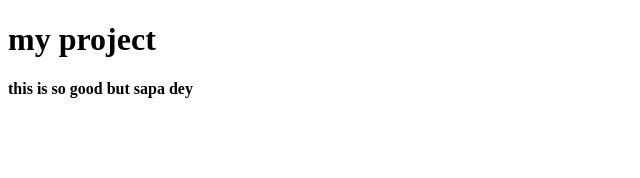
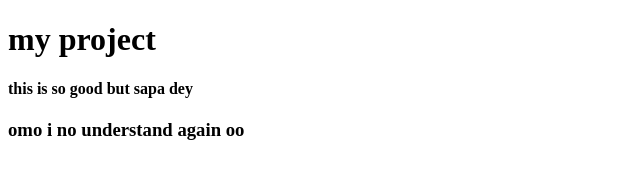
Before and after one commit to justaustinm/first-project, a plain HTML site: page index.html in a window 1280 px wide. Shown: the whole page, without its empty margins (0-640 px from the left). Drawn offline with Linux system fonts and the light colour scheme.

Commit message:
check changes

```diff
--- a/index.html
+++ b/index.html
@@ -9,6 +9,7 @@
     <h1>my project
         <br>
         <h4>this is so good but sapa dey
+          <h3> omo i no understand again oo
         </h4>
     </h1>
  </body>
```
